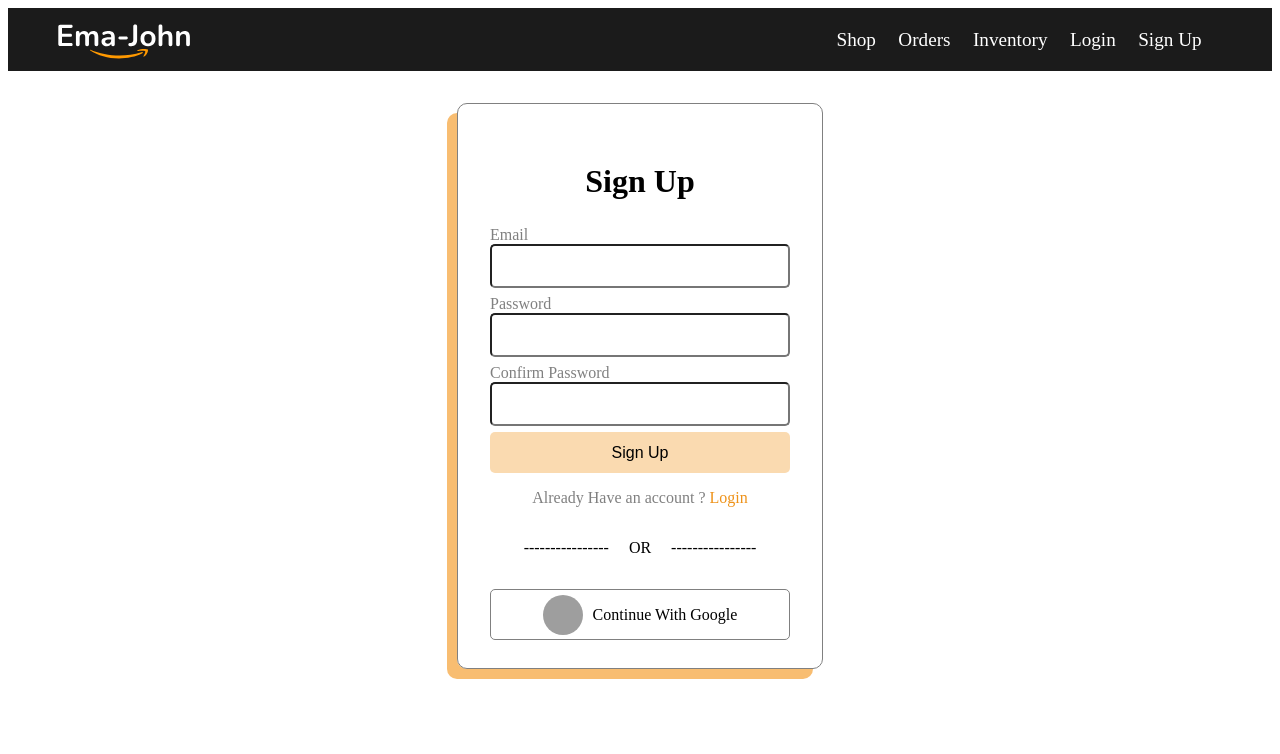
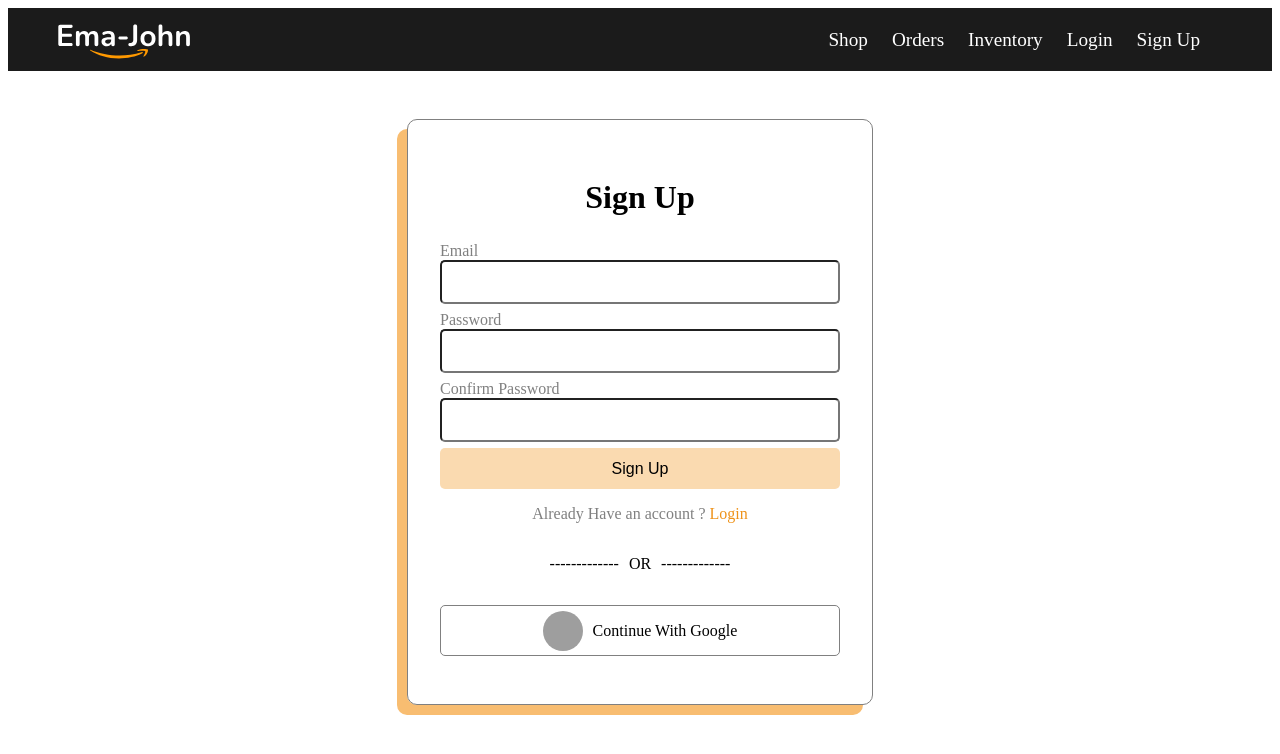
Before and after one commit to emon3455/PH-ShopingWebsite-61, a React (Vite) app: page /signup in a window 1280 px wide. Shown: the top 754 px of the page. Built offline with nearby package versions, Linux system fonts and the light colour scheme; grey boxes are pictures that could not be loaded.

Commit message:
sign in sign out sign up done

```diff
--- a/src/App.jsx
+++ b/src/App.jsx
@@ -1,10 +1,5 @@
-import { useState } from 'react'
 import './App.css'
-import Header from './Components/Header/Header'
-import Shop from './Components/Shop/Shop'
 function App() {
-  const [count, setCount] = useState(0)
-
   return (
     <div className="App">
 
--- a/src/Components/Header/Header.css
+++ b/src/Components/Header/Header.css
@@ -6,10 +6,14 @@
     align-items: center;
 }
 
+.headerNav{
+    display: flex;
+    flex-direction: row;
+}
 .headerNav a{
     text-decoration: none;
     color: white;
-    margin-right: 1.4rem;
+    margin-right: 1.5rem;
     font-size: 1.2rem;
     transition: all 0.5s ease-in;
 }
@@ -24,6 +28,9 @@
         flex-direction: column;
         width: 100%;
     }
+    .headerNav{
+        flex-direction: column;
+    }
     .headerNav a{
         margin-right: 1rem;
     }
--- a/src/Components/Header/Header.jsx
+++ b/src/Components/Header/Header.jsx
@@ -1,9 +1,24 @@
-import React from 'react';
+import React, { useContext } from 'react';
 import "./Header.css";
 import logo from "../../../public/images/Logo.svg"
 import { Link } from 'react-router-dom';
+import { AuthContext } from '../Provider/AuthProvider';
 
 const Header = () => {
+
+    const {user,logOut} = useContext(AuthContext);
+
+
+    const handleSignOut=()=>{
+        logOut()
+        .then(res=>{
+            alert("Thank You for visiting");
+        })
+        .catch(er=>{
+            console.log(er.message);
+        })
+    }
+
     return (
         <header className="header">
 
@@ -17,6 +32,9 @@ const Header = () => {
                 <Link to="/inventory">Inventory</Link>
                 <Link to="/login">Login</Link>
                 <Link to="/signup">Sign Up</Link>
+                {
+                    user && <span style={{color: "white"}}>Welcome: {user.email} <button onClick={handleSignOut}>Sign Out</button> </span>
+                }
             </nav>
 
         </header>
--- a/src/Components/Layout/Layout.jsx
+++ b/src/Components/Layout/Layout.jsx
@@ -8,7 +8,9 @@ const Layout = () => {
 
             <Header></Header>
 
-            <Outlet></Outlet>
+            <main style={{padding: "1rem"}}>
+                <Outlet></Outlet>
+            </main>
 
         </div>
     );
--- a/src/Components/LogIn/Login.css
+++ b/src/Components/LogIn/Login.css
@@ -1,6 +1,6 @@
-.form-container{
-    max-width: 300px;
-    max-height: 500px;
+.container{
+    max-width: 400px;
+    max-height: 570px;
     border: 1px solid gray;
     padding: 2rem;
     margin: 2rem auto;
@@ -46,7 +46,7 @@
 .options{
     display: flex;
     justify-content: center;
-    gap: 20px;
+    gap: 10px;
 }
 
 .link-text{
@@ -74,6 +74,11 @@
     cursor: pointer;
 }
 
+.error{
+    text-align: center;
+    color: #e44343;
+}
+
 .google-logo{
     width: 40px;
     height: 40px;
--- a/src/Components/LogIn/Login.jsx
+++ b/src/Components/LogIn/Login.jsx
@@ -1,15 +1,43 @@
-import React from 'react';
+import React, { useContext, useState } from 'react';
 import { Link } from 'react-router-dom';
 import "./Login.css"
+import { AuthContext } from '../Provider/AuthProvider';
 
 const Login = () => {
+
+    const {signIn} = useContext(AuthContext);
+
+    const [error , setError] = useState("");
+
+    const handleSubmit =(e)=>{
+        e.preventDefault();
+        const form = e.target;
+        const email = form.email.value;
+        const password = form.password.value;
+
+        console.log(email , password);
+
+        signIn(email,password)
+        .then(res=>{
+            const logedUser = res.user;
+            alert("Welcome!!");
+            console.log(logedUser);
+            form.reset();
+        })
+        .catch(er=>{
+            setError(er.message);
+        })
+    }
+
     return (
         <div className='container'>
             <div className="form-container">
 
                 <h2 className='form-title'>Log In</h2>
 
-                <form className='form'>
+                <p className='error'>{error}</p>
+
+                <form onSubmit={handleSubmit} className='form'>
                     <div className="form-controler">
                         <label htmlFor="email">Email</label>
                         <input type="email" name='email' id='email' required/>
@@ -27,9 +55,9 @@ const Login = () => {
                     </p>
 
                     <div className="options">
-                        <p>----------------</p>
+                        <p>-------------</p>
                         <p>OR</p>
-                        <p>----------------</p>
+                        <p>-------------</p>
                     </div>
 
                 </form>
--- /dev/null
+++ b/src/Components/Provider/AuthProvider.jsx
@@ -0,0 +1,40 @@
+import React, { createContext, useState } from 'react';
+import { app } from '../../firebase/firebase.config';
+import { createUserWithEmailAndPassword, getAuth, signInWithEmailAndPassword, signOut } from "firebase/auth";
+
+export const AuthContext = createContext(null);
+
+const auth = getAuth(app)
+
+const AuthProvider = ({children}) => {
+
+    const [user, setUser] = useState(null);
+
+    const createUser=(email,password)=>{
+        return createUserWithEmailAndPassword(auth,email,password)
+    }
+
+    const signIn =(email,password)=>{
+        return signInWithEmailAndPassword(auth,email,password);
+    }
+
+    const logOut = ()=>{
+        return signOut(auth)
+    }
+
+    const authInfo =
+    {
+        user,
+        createUser,
+        signIn,
+        logOut
+    };
+
+    return (
+        <AuthContext.Provider value={authInfo}>
+            {children}
+        </AuthContext.Provider>
+    );
+};
+
+export default AuthProvider;
--- a/src/Components/SignUp/SignUp.jsx
+++ b/src/Components/SignUp/SignUp.jsx
@@ -1,15 +1,58 @@
-import React from 'react';
+import React, { useContext, useState } from 'react';
 import "./../LogIn/Login.css"
 import { Link } from 'react-router-dom';
+import { AuthContext } from '../Provider/AuthProvider';
 
 const SignUp = () => {
+
+    const {createUser} = useContext(AuthContext);
+
+
+    const [error , setError] = useState("");
+
+    const handleSubmit =(e)=>{
+
+        e.preventDefault();
+        const form = e.target;
+        const email = form.email.value;
+        const password = form.password.value;
+        const confirm = form.confirm.value;
+
+
+        setError("");
+        if(password !== confirm){
+            setError("Your Password didn't match");
+            return;
+        }
+        else if(password.length < 6){
+            setError("your password must be atleast 6 character");
+            return;
+        }
+
+        createUser(email,password)
+        .then(res=>{
+            const signedUser = res.user;
+            alert("Your account has been crerated!!");
+            console.log(signedUser);
+            form.reset();
+        })
+        .catch(er=>{
+            setError(er.message);
+        })
+
+
+
+    }
+
     return (
         <div className='container'>
             <div className="form-container">
 
                 <h2 className='form-title'>Sign Up</h2>
 
-                <form className='form'>
+                <p className='error'>{error}</p>
+
+                <form onSubmit={handleSubmit} className='form'>
                     <div className="form-controler">
                         <label htmlFor="email">Email</label>
                         <input type="email" name='email' id='email' required/>
@@ -19,8 +62,8 @@ const SignUp = () => {
                         <input type="password" name='password' id='password' required/>
                     </div>
                     <div className="form-controler">
-                        <label htmlFor="password">Confirm Password</label>
-                        <input type="password" name='password' id='password' required/>
+                        <label htmlFor="confirm">Confirm Password</label>
+                        <input type="password" name='confirm' id='confirm' required/>
                     </div>
                     <button className='login-btn'>
                         Sign Up
@@ -31,9 +74,9 @@ const SignUp = () => {
                     </p>
 
                     <div className="options">
-                        <p>----------------</p>
+                        <p>-------------</p>
                         <p>OR</p>
-                        <p>----------------</p>
+                        <p>-------------</p>
                     </div>
 
                 </form>
--- a/src/main.jsx
+++ b/src/main.jsx
@@ -15,6 +15,7 @@ import Login from './Components/LogIn/Login';
 import cartProductsLoader from './Loaders/CartProductsLoader';
 import Checkout from './Components/Checkout/Checkout';
 import SignUp from './Components/SignUp/SignUp';
+import AuthProvider from './Components/Provider/AuthProvider';
 
 const router  = createBrowserRouter([
   {
@@ -52,6 +53,8 @@ const router  = createBrowserRouter([
 
 ReactDOM.createRoot(document.getElementById('root')).render(
   <React.StrictMode>
-    <RouterProvider router={router} />
+    <AuthProvider>
+      <RouterProvider router={router} />
+    </AuthProvider>
   </React.StrictMode>,
 )
```
Also changed, not shown: src/steps.js (added, +11 -0 lines).
